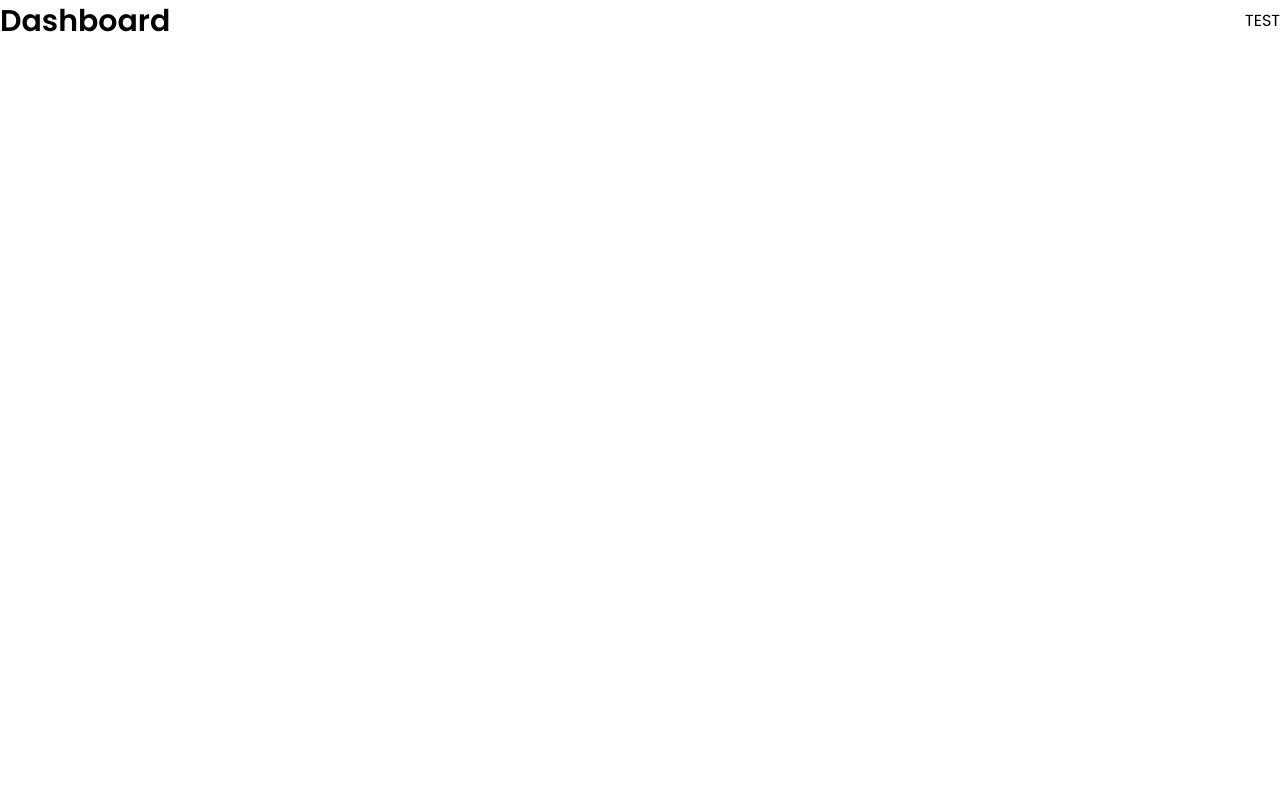
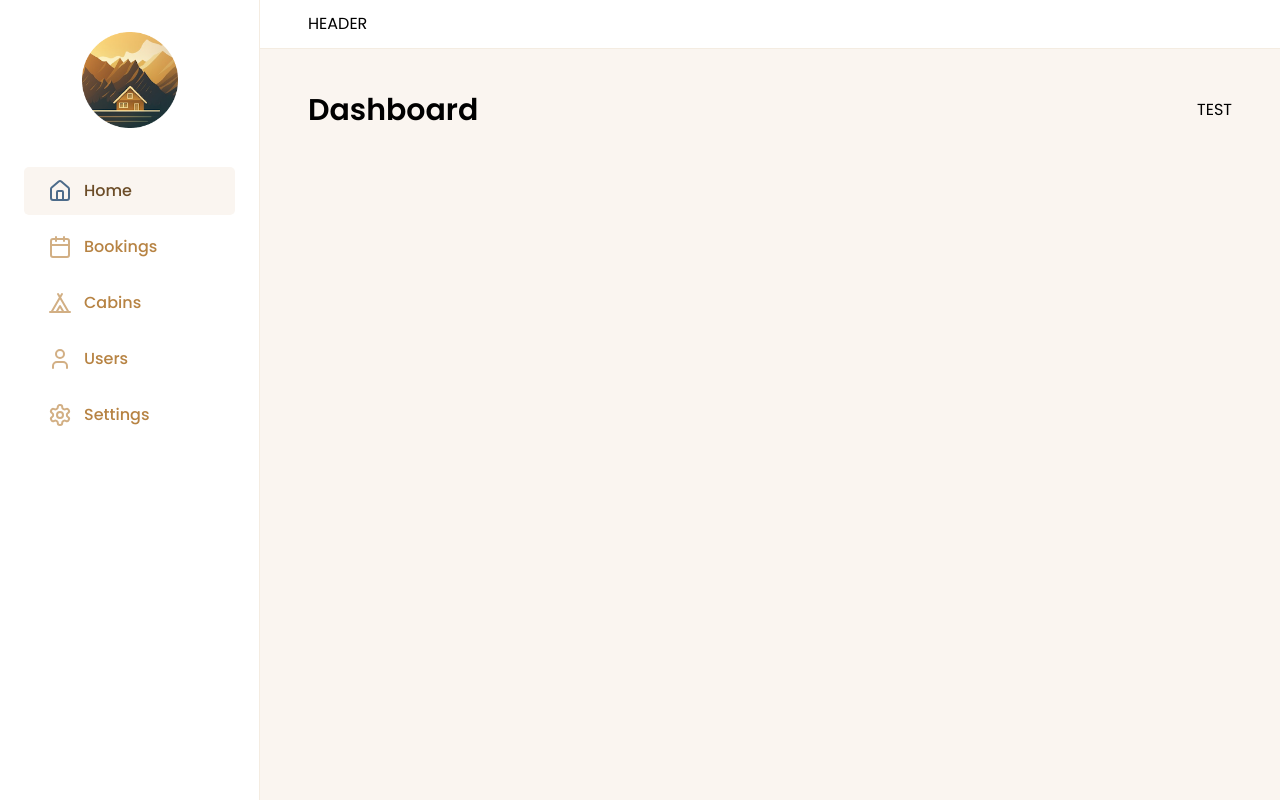
Before and after one commit to isRyanSu/the-wild-oasis, a React (Vite) app: page /dashboard in a window 1280 px wide. Built offline with nearby package versions, Linux system fonts and the light colour scheme; a web font is replaced by a local one.

Commit message:
chore: build the app layout, sidebar and navbar

```diff
--- a/package.json
+++ b/package.json
@@ -14,6 +14,7 @@
     "commit": "cz"
   },
   "dependencies": {
+    "lucide-react": "^0.379.0",
     "react": "^18.2.0",
     "react-dom": "^18.2.0",
     "react-router-dom": "^6.23.1",
--- a/src/App.tsx
+++ b/src/App.tsx
@@ -1,6 +1,8 @@
 import { BrowserRouter, Routes, Route, Navigate } from 'react-router-dom'
 
 import GlobalStyles from '@/styles/GlobalStyles'
+
+import AppLayout from '@/components/AppLayout'
 
 import Dashboard from '@/pages/Dashboard'
 import Bookings from '@/pages/Bookings'
@@ -17,6 +19,7 @@ function App() {
       <GlobalStyles />
       <BrowserRouter>
         <Routes>
+          <Route element={<AppLayout />}>
             <Route index element={<Navigate replace to="dashboard" />} />
             <Route path="dashboard" element={<Dashboard />} />
             <Route path="dashboard" element={<Dashboard />} />
@@ -25,6 +28,7 @@ function App() {
             <Route path="users" element={<Users />} />
             <Route path="settings" element={<Settings />} />
             <Route path="account" element={<Account />} />
+          </Route>
           <Route path="login" element={<Login />} />
           <Route path="*" element={<NotFound />} />
         </Routes>
--- /dev/null
+++ b/src/components/AppLayout.tsx
@@ -0,0 +1,31 @@
+import { Outlet } from 'react-router-dom'
+import styled from 'styled-components'
+
+import Header from '@/components/Header'
+import Sidebar from '@/components/Sidebar'
+
+const StyledAppLayout = styled.div`
+  display: grid;
+  grid-template-rows: auto 1fr;
+  grid-template-columns: 26rem 1fr;
+  height: 100vh;
+`
+
+const Main = styled.main`
+  padding: 4rem 4.8rem 6.4rem;
+  background-color: var(--color-accent-50);
+`
+
+function AppLayout() {
+  return (
+    <StyledAppLayout>
+      <Header />
+      <Sidebar />
+      <Main>
+        <Outlet />
+      </Main>
+    </StyledAppLayout>
+  )
+}
+
+export default AppLayout
--- /dev/null
+++ b/src/components/Header.tsx
@@ -0,0 +1,13 @@
+import styled from 'styled-components'
+
+const StyledHeader = styled.header`
+  padding: 1.2rem 4.8rem;
+  background-color: white;
+  border-bottom: 1px solid var(--color-accent-100);
+`
+
+function Header() {
+  return <StyledHeader>HEADER</StyledHeader>
+}
+
+export default Header
--- /dev/null
+++ b/src/components/Logo.tsx
@@ -0,0 +1,20 @@
+import styled from 'styled-components'
+
+const StyledLogo = styled.div`
+  text-align: center;
+`
+
+const Img = styled.img`
+  width: auto;
+  height: 9.6rem;
+`
+
+function Logo() {
+  return (
+    <StyledLogo>
+      <Img src="/logo.png" alt="Logo" />
+    </StyledLogo>
+  )
+}
+
+export default Logo
--- /dev/null
+++ b/src/components/Navbar.tsx
@@ -0,0 +1,88 @@
+import { NavLink } from 'react-router-dom'
+import styled from 'styled-components'
+import { Home, Calendar, Tent, User, Settings } from 'lucide-react'
+
+const NavList = styled.ul`
+  display: flex;
+  flex-direction: column;
+  gap: 0.8rem;
+`
+
+const StyledNavLink = styled(NavLink)`
+  &:link,
+  &:visited {
+    display: flex;
+    gap: 1.2rem;
+    align-items: center;
+    padding: 1.2rem 2.4rem;
+    font-size: 1.6rem;
+    font-weight: 500;
+    color: var(--color-accent-600);
+    transition: all 0.3s;
+  }
+
+  /* This works because react-router places the active class on the active NavLink */
+  &:hover,
+  &:active,
+  &.active:link,
+  &.active:visited {
+    color: var(--color-accent-800);
+    background-color: var(--color-accent-50);
+    border-radius: var(--border-radius-sm);
+  }
+
+  & svg {
+    width: 2.4rem;
+    height: 2.4rem;
+    color: var(--color-accent-400);
+    transition: all 0.3s;
+  }
+
+  &:hover svg,
+  &:active svg,
+  &.active:link svg,
+  &.active:visited svg {
+    color: var(--color-primary-600);
+  }
+`
+
+function Navbar() {
+  return (
+    <nav>
+      <NavList>
+        <li>
+          <StyledNavLink to="/dashboard">
+            <Home />
+            <span>Home</span>
+          </StyledNavLink>
+        </li>
+        <li>
+          <StyledNavLink to="/bookings">
+            <Calendar />
+            <span>Bookings</span>
+          </StyledNavLink>
+        </li>
+        <li>
+          <StyledNavLink to="/cabins">
+            <Tent />
+            <span>Cabins</span>
+          </StyledNavLink>
+        </li>
+        <li>
+          <StyledNavLink to="/users">
+            <User />
+            <span>Users</span>
+          </StyledNavLink>
+        </li>
+        <li>
+          <StyledNavLink to="/settings">
+            <Settings />
+            <span>Settings</span>
+          </StyledNavLink>
+        </li>
+      </NavList>
+    </nav>
+  )
+}
+
+export default Navbar
--- /dev/null
+++ b/src/components/Sidebar.tsx
@@ -0,0 +1,25 @@
+import styled from 'styled-components'
+
+import Logo from '@/components/Logo'
+import Navbar from '@/components/Navbar'
+
+const StyledSidebar = styled.aside`
+  display: flex;
+  flex-direction: column;
+  grid-row: 1 / -1;
+  gap: 3.2rem;
+  padding: 3.2rem 2.4rem;
+  background-color: white;
+  border-right: 1px solid var(--color-accent-100);
+`
+
+function Sidebar() {
+  return (
+    <StyledSidebar>
+      <Logo />
+      <Navbar />
+    </StyledSidebar>
+  )
+}
+
+export default Sidebar
```
Also changed, not shown: 1 other file (tests, documents, lock files or other folders). Lines whose indentation alone changed are shown as unchanged.
